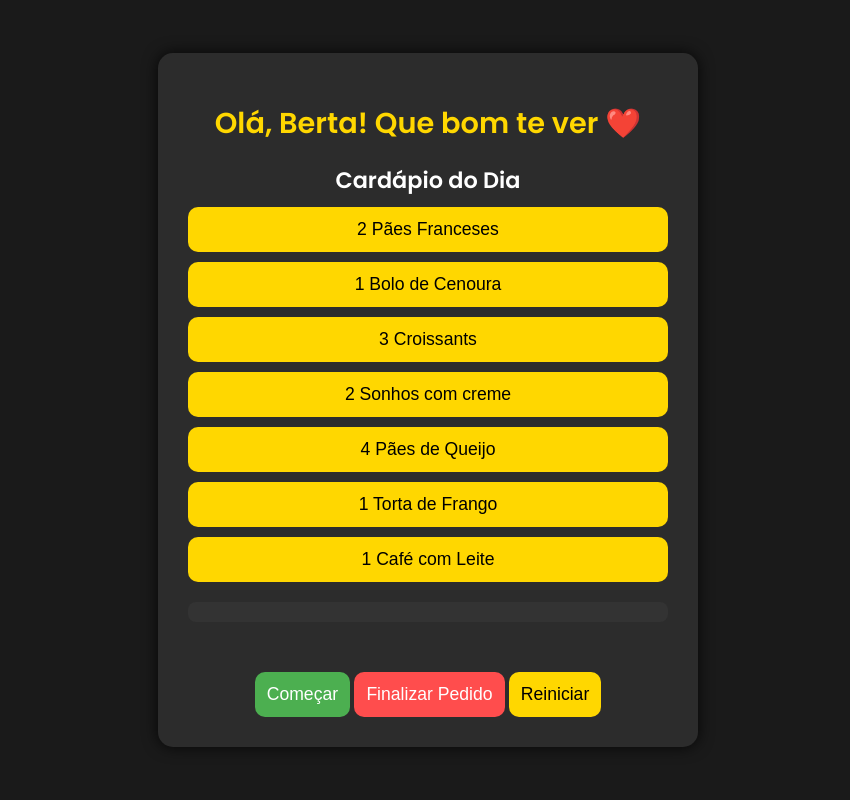
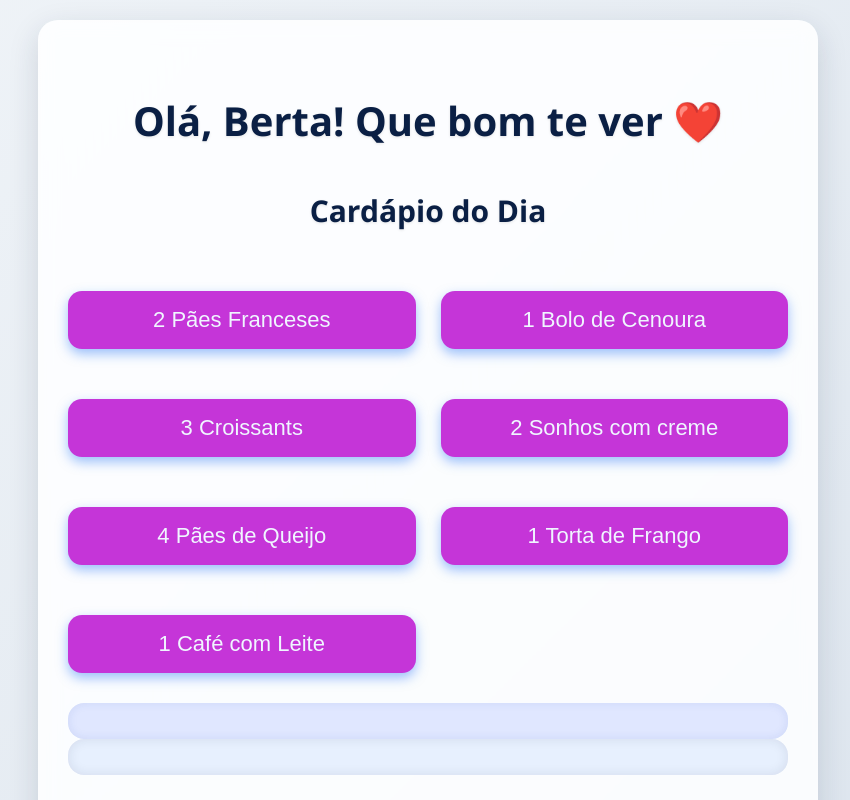
Before and after one commit to elizianeandreia/projeto_padaria, a plain HTML site: page index.html in a window 1280 px wide. Shown: the top 800 px of the page, without its empty margins (212-1062 px from the left). Drawn offline with Linux system fonts and the light colour scheme.

Commit message:
Update estilo.css

```diff
--- a/estilo.css
+++ b/estilo.css
@@ -1,105 +1,201 @@
-@import url('https://fonts.googleapis.com/css2?family=Poppins:wght@400;600&display=swap');
-
 body {
-  font-family: 'Poppins', sans-serif;
-  background-color: #1a1a1a;
-  color: #fff;
+  font-family: 'Segoe UI', Tahoma, Geneva, Verdana, sans-serif;
+  background: linear-gradient(135deg, #f0f4f8, #d9e2ec);
+  color: #1b2a41;
+  font-size: 20px;
+  line-height: 1.7;
+  margin: 0;
   display: flex;
   justify-content: center;
   align-items: center;
-  height: 100vh;
-  margin: 0;
+  min-height: 100vh;
+  padding: 20px;
 }
 
 .container {
-  width: 90%;
-  max-width: 480px;
-  background: #2c2c2c;
-  padding: 30px;
-  border-radius: 15px;
+  background: #ffffffdd;
+  max-width: 720px;
+  width: 100%;
+  padding: 40px 30px;
+  border-radius: 20px;
+  box-shadow: 0 10px 30px rgba(27, 42, 65, 0.15);
   text-align: center;
-  box-shadow: 0 0 15px rgba(0, 0, 0, 0.8);
+  backdrop-filter: saturate(180%) blur(10px);
 }
 
-h1 {
-  font-size: 1.8rem;
-  margin-bottom: 10px;
-  color: #ffd700;
-}
-
-h2 {
-  font-size: 1.4rem;
-  margin-bottom: 10px;
-  color: #fff;
-}
-
-.menu {
-  display: flex;
-  flex-direction: column;
-  gap: 10px;
-  margin-bottom: 20px;
+h1, h2 {
+  font-weight: 700;
+  margin-bottom: 30px;
+  color: #0a1f44;
+  text-shadow: 0 1px 3px rgba(0,0,0,0.1);
 }
 
 button {
-  font-size: 1.1rem;
-  padding: 12px;
+  font-size: 22px;
+  padding: 16px 32px;
+  border-radius: 14px;
+  background-color: #c535d8;
+  color: #f0f6ff;
   border: none;
-  border-radius: 10px;
-  background-color: #ffd700;
-  color: #000;
   cursor: pointer;
-  transition: background 0.3s, transform 0.2s;
+  margin-top: 25px;
+  max-width: 360px;
+  width: 100%;
+  box-shadow: 0 5px 12px rgba(59, 130, 246, 0.5);
+  transition: background-color 0.25s ease, box-shadow 0.25s ease;
 }
 
 button:hover {
-  background-color: #e0c200;
-  transform: scale(1.05);
+  background-color: #031e57;
+  box-shadow: 0 8px 20px rgba(37, 99, 235, 0.7);
 }
 
-.finalizar-btn {
-  margin-top: 20px;
-  background: #ff4d4d;
-  color: #fff;
+button.start-btn {
+  background-color: #db652f;
+  color: white;
+  box-shadow: 0 5px 12px rgba(40, 167, 69, 0.5);
+}
+button.start-btn:hover {
+  background-color: #da980c;
+  box-shadow: 0 8px 20px rgba(206, 166, 37, 0.5);
 }
 
-.start-btn {
-  margin-top: 20px;
-  background: #4caf50;
-  color: #fff;
+button.finalizar-btn {
+  background-color: #11a030;
+  color: white;
+  box-shadow: 0 5px 12px rgba(19, 100, 2, 0.5);
+}
+button.finalizar-btn:hover {
+  background-color: #0b5002;
+  box-shadow: 0 8px 20px rgba(1, 95, 56, 0.7);
+}
+
+button.reiniciar-btn {
+  background-color: #aca905;
+  color: white;
+  box-shadow: 0 5px 12px rgba(188, 207, 12, 0.5);
+}
+button.reiniciar-btn:hover {
+  background-color: #5a6268;
+  box-shadow: 0 8px 20px rgba(90, 98, 104, 0.7);
+}
+
+
+.menu {
+  display: grid;
+  grid-template-columns: 1fr;
+  gap: 25px;
+  margin-bottom: 30px;
+}
+
+@media (min-width: 768px) {
+  .menu {
+    grid-template-columns: 1fr 1fr;
+  }
+}
+
+.item-card {
+  background: #f8fafc;
+  padding: 28px 24px;
+  border-radius: 18px;
+  box-shadow: 0 6px 12px rgba(27, 42, 65, 0.07);
+  display: flex;
+  flex-direction: column;
+  justify-content: space-between;
+  transition: box-shadow 0.3s ease;
+}
+
+.item-card:hover {
+  box-shadow: 0 10px 25px rgba(27, 42, 65, 0.15);
+}
+
+.item-card h3 {
+  margin: 0 0 15px 0;
+  font-size: 22px;
+  color: #1e3a8a;
+}
+
+.item-controls {
+  display: flex;
+  gap: 16px;
+  align-items: center;
+  justify-content: center;
+}
+
+.item-controls input[type="number"] {
+  font-size: 20px;
+  width: 90px;
+  padding: 14px 10px;
+  border-radius: 14px;
+  border: 1.5px solid #cbd5e1;
+  text-align: center;
+  transition: border-color 0.3s ease;
+}
+
+.item-controls input[type="number"]:focus {
+  outline: none;
+  border-color: #3b82f6;
+  box-shadow: 0 0 8px rgba(59, 130, 246, 0.5);
+}
+
+.item-controls button {
+  font-size: 20px;
+  padding: 14px 20px;
+  background-color: #2563eb;
+  color: #f0f6ff;
+  border-radius: 14px;
+  border: none;
+  cursor: pointer;
+  flex: 1;
+  box-shadow: 0 4px 10px rgba(37, 99, 235, 0.5);
+  transition: background-color 0.3s ease, box-shadow 0.3s ease;
+}
+
+.item-controls button:hover {
+  background-color: #1d4ed8;
+  box-shadow: 0 6px 18px rgba(29, 78, 216, 0.7);
+}
+
+.resumo {
+  background: #e0e7ff;
+  padding: 18px 20px;
+  border-radius: 16px;
+  font-weight: 700;
+  font-size: 20px;
+  margin-top: 25px;
+  color: #1e40af;
+  box-shadow: inset 0 0 10px rgba(30, 64, 175, 0.1);
+  word-wrap: break-word;
 }
 
 #chat {
   text-align: left;
-  margin-bottom: 20px;
-  font-size: 1.1rem;
-  line-height: 1.5;
-  max-height: 200px;
+  margin-bottom: 25px;
+  font-size: 20px;
+  line-height: 1.6;
+  max-height: 220px;
   overflow-y: auto;
+  background: #e7f0fe;
+  color: #1b2a41;
+  padding: 18px 20px;
+  border-radius: 16px;
+  box-shadow: inset 0 0 12px rgba(27, 42, 65, 0.1);
 }
 
 #chat p {
-  margin: 0;
-  opacity: 0;
-  animation: fadeIn 0.5s forwards;
+  margin: 0 0 12px 0;
 }
 
 .usuario {
-  color: #0f0;
+  color: #1f944f;
+  font-weight: 600;
 }
 
 .sistema {
-  color: #ffd700;
+  color: #1e40af;
+  font-weight: 600;
 }
-
-.resumo {
-  margin: 10px 0;
-  font-weight: bold;
-  background: #333;
-  padding: 10px;
-  border-radius: 8px;
-  font-size: 1rem;
+#chat .resposta {
+  color: #1e3a8a;
+  font-weight: 500;
 }
-
-@keyframes fadeIn {
-  to { opacity: 1; }
-}
```
